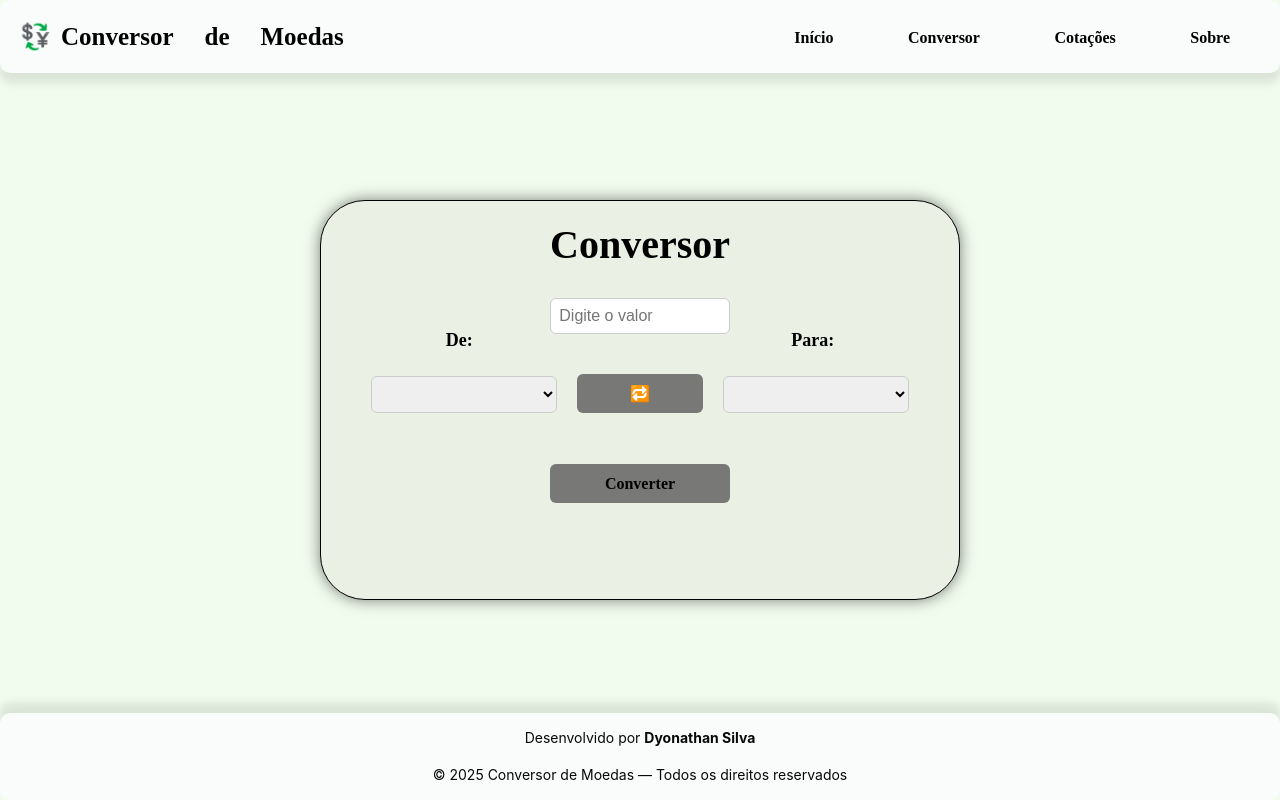
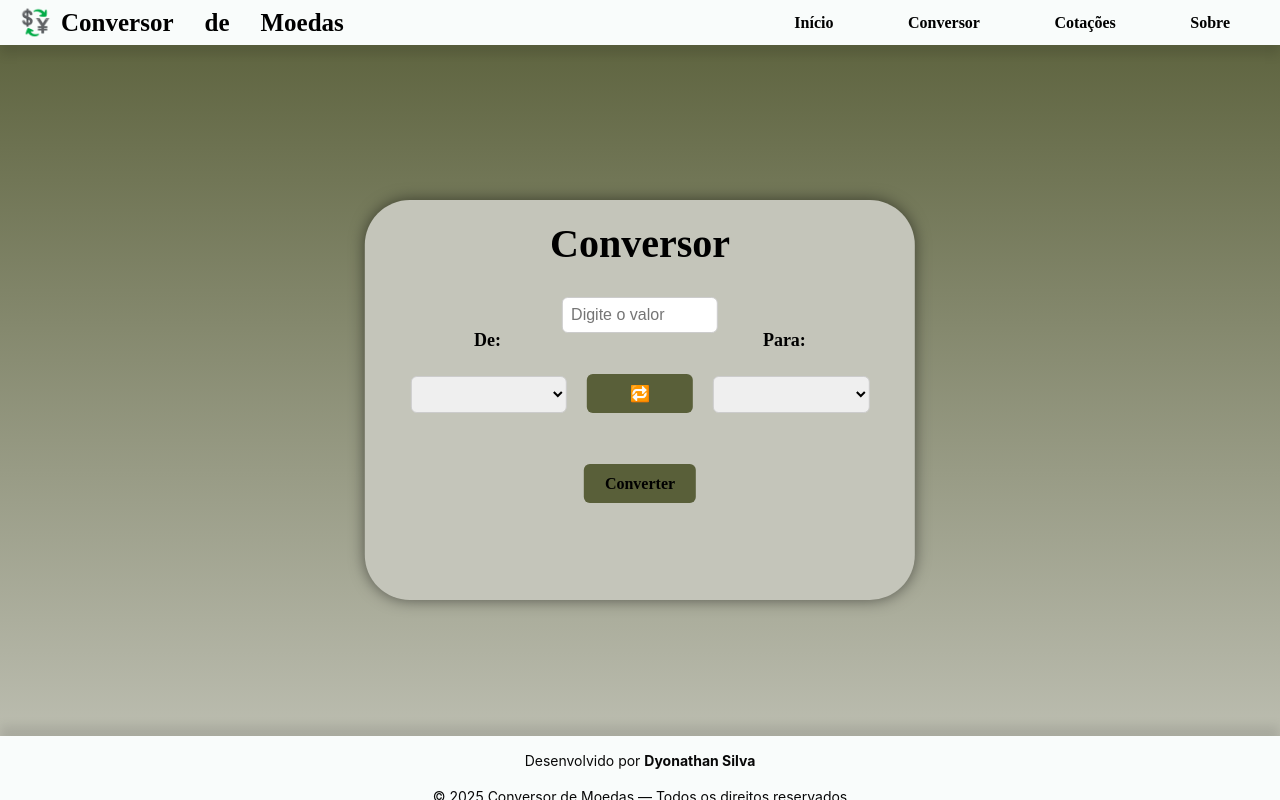
Before and after one commit to Dyosilva97/Conversor-de-Moeda-Senac-tech, a website built with Vite: page conversor.html in a window 1280 px wide. Built offline with nearby package versions, Linux system fonts and the light colour scheme; no server answers.

Commit message:
ajuste-layout-final

```diff
--- a/src/styles/styles.css
+++ b/src/styles/styles.css
@@ -3,7 +3,7 @@ body {
   height: 100vh;
   width: 100vw;
   margin: 0;
-  background-color: rgb(241, 252, 238);
+  background: linear-gradient(to bottom, #595f39,  #C4C5BA);
   background-size: cover;
   font-family: -apple-system, BlinkMacSystemFont, 'Segoe UI', Roboto, Oxygen, Ubuntu, Cantarell, 'Open Sans', 'Helvetica Neue', sans-serif;
 }
@@ -20,10 +20,9 @@ body {
 .header {
   grid-column: span 8 / span 8;
   background-color: rgb(249, 252, 251);
-  border-radius: 10px;
   box-shadow: 0 10px 10px rgba(14, 13, 13, 0.1);
   display: flex;
-  height: 100%;
+  height: 60%;
   width: 100%;
   justify-content: space-between;
   align-items: center;
@@ -58,11 +57,10 @@ body {
   grid-column-end: 8;
   grid-row-start: 3;
   height: 50%;
-  width: 50%;
+  width: 43%;
   display: flex;
   flex-direction: column;
   align-items: center;
-  border: 2px solid #ccc;
   box-sizing: border-box;
   overflow: hidden;
   gap: 1px;
@@ -70,10 +68,8 @@ body {
   top: 50%;
   left: 50%;
   transform: translate(-50%, -50%);
-  background: white;
-  background-color: rgb(234, 240, 227);
+  background-color:  #C4C5BA;
   padding: 20px;
-  border: 1px solid black;
   box-shadow: 0 0 15px rgba(0,0,0,0.5);
   border-radius: 45px;
   z-index: 1000;
@@ -109,7 +105,7 @@ body {
 .inverter {
   width: 30%;
   padding: 10px;
-  background-color: rgb(120, 121, 118);
+  background-color: #595f39;
   border: none;
   border-radius: 6px;
   font-size: 16px;
@@ -124,9 +120,9 @@ body {
 }
 
 .converter {
-  width: 30%;
+  width: 22%;
   padding: 10px;
-  background-color: rgb(120, 121, 118);
+  background-color: #595f39;
   border: none;
   border-radius: 6px;
   font-size: 16px;
@@ -239,9 +235,10 @@ body {
   grid-row-start: 10;
   background-color: rgb(249, 252, 251);
   box-shadow: 0 -10px 10px rgba(14, 13, 13, 0.1);
-  border-radius: 10px;
-  height: 100%;
+  height: 8%;
   width: 100%;
+  position: fixed;
+  bottom: 0;
   color: #080808;
   text-align: center;
   font-size: 14px;
@@ -288,15 +285,13 @@ body {
   height: 50%;
   width: 50%;
   gap: 20px;
-  border-color: #080808;
-  background-color: rgb(234, 240, 227);
+  background-color: #C4C5BA;
   border-radius: 50px;
   position: fixed;
   top: 50%;
   left: 50%;
   transform: translate(-50%, -50%);
   padding: 20px;
-  border: 1px solid black;
   box-shadow: 0 0 15px rgba(0,0,0,0.5);
   border-radius: 45px;
   z-index: 1000;
@@ -313,11 +308,11 @@ body {
   justify-content: center;
   position: relative;
   top: 8%;
-  height: 75%;
+  height: 90%;
   width: 90%;
   gap: 20px;
   border-color: #080808;
-  background-color: rgb(234, 240, 227);
+  background-color: #C4C5BA;
   border-radius: 50px;
   padding: 20px;
   border: 0px solid black;
@@ -340,7 +335,7 @@ body {
   width: 90%;
   gap: 20px;
   border-color: #080808;
-  background-color: rgb(234, 240, 227);
+  background-color: #C4C5BA;
   border-radius: 50px;
   padding: 20px;
   border: 0px solid black;
@@ -362,7 +357,7 @@ body {
   width: 90%;
   gap: 20px;
   border-color: #080808;
-  background-color: rgb(234, 240, 227);
+  background-color: #C4C5BA;
   border-radius: 50px;
   padding: 20px;
   border: 0px solid black;
```
